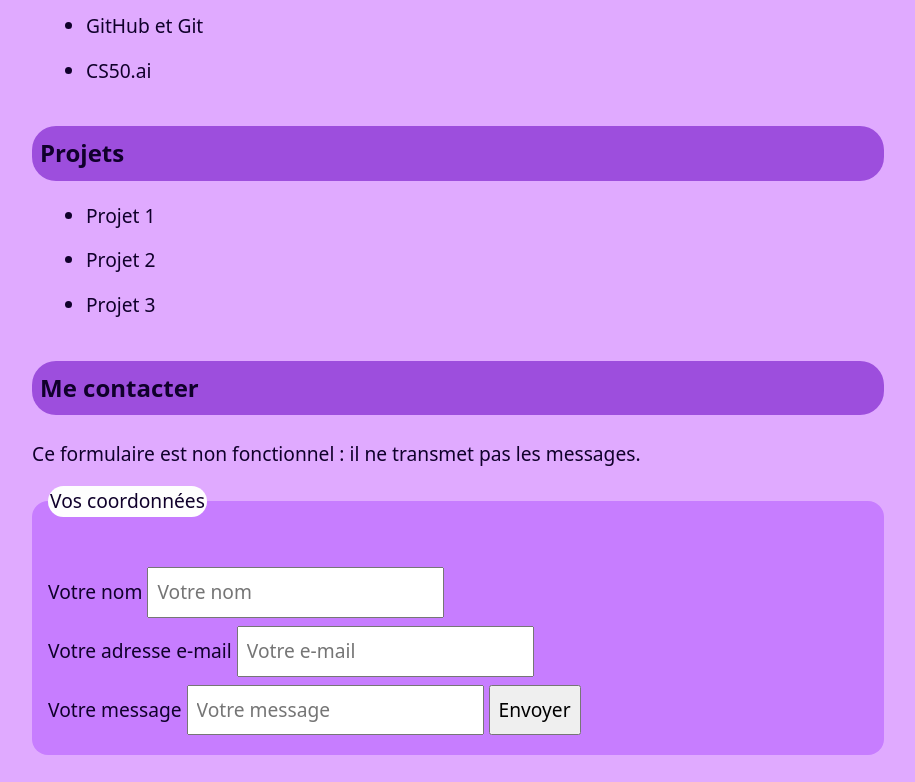
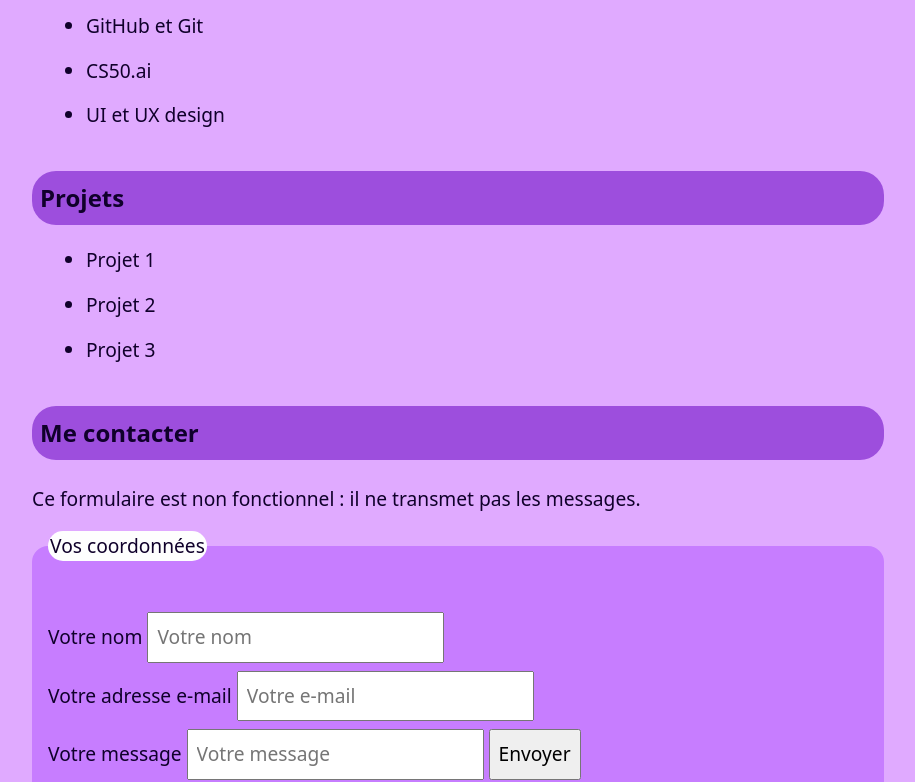
Before and after one commit to nagas-monk/page-perso, a plain HTML site: page index.html in a window 1280 px wide. Shown: the part 1846-2628 px from the top of the page, without its empty margins (182-1097 px from the left). Drawn offline with Linux system fonts and the light colour scheme.

Commit message:
add ui and ux design

```diff
--- a/index.html
+++ b/index.html
@@ -45,6 +45,7 @@
           <li>JavaScript</li>
           <li>GitHub et Git</li>
           <li>CS50.ai</li>
+          <li>UI et UX design</li>
         </ul>
       </section>
 
@@ -82,7 +83,7 @@
 
     <footer>
       <p> Benjamin GIGOU</p>
-      <p>benjamin.gigou@institut.solacroup.com</p>
+      <p> benjamin.gigou@institut.solacroup.com</p>
       <p><a href="https://github.com/nagas-monk" class="button">Lien vers mon GitHub</a></p>
 
     </footer>
```
